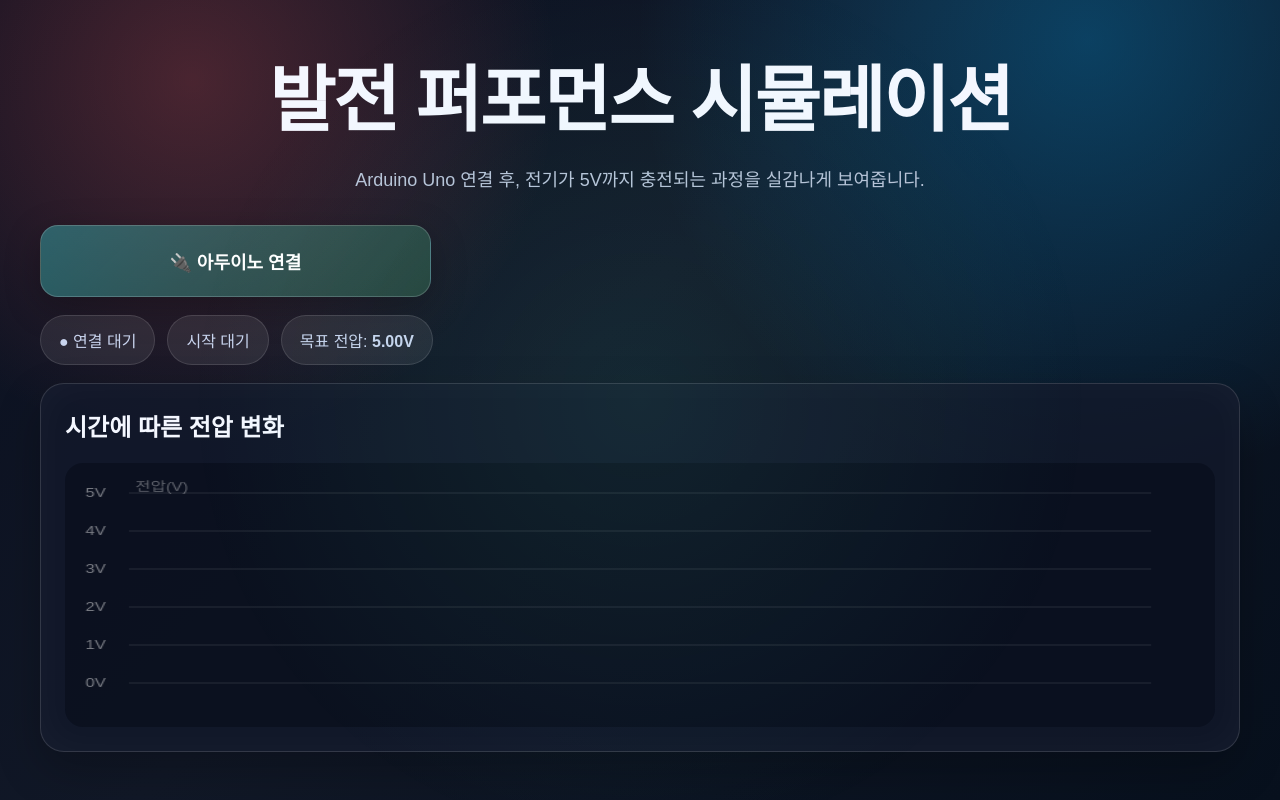
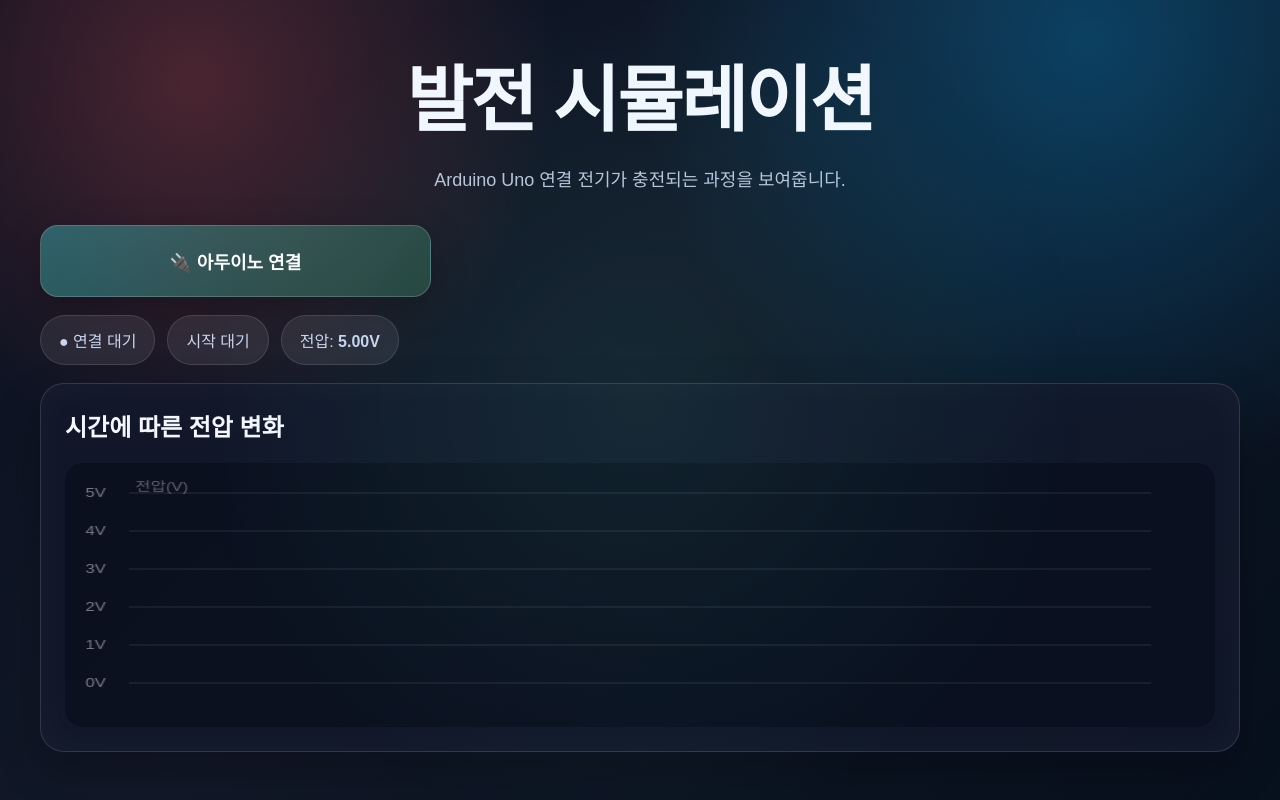
Before and after one commit to sunnnn911/BisC, a plain HTML site: page index.html in a window 1280 px wide. Drawn offline with Linux system fonts and the light colour scheme.

Commit message:
Update index.html

```diff
--- a/index.html
+++ b/index.html
@@ -3,7 +3,7 @@
   <head>
     <meta charset="UTF-8" />
     <meta name="viewport" content="width=device-width, initial-scale=1.0" />
-    <title>발전 퍼포먼스 시뮬레이션</title>
+    <title>발전 시뮬레이션</title>
     <link rel="stylesheet" href="./style.css" />
   </head>
   <body>
@@ -11,8 +11,8 @@
 
     <main class="app">
       <section class="hero">
-        <h1>발전 퍼포먼스 시뮬레이션</h1>
-        <p>Arduino Uno 연결 후, 전기가 5V까지 충전되는 과정을 실감나게 보여줍니다.</p>
+        <h1>발전 시뮬레이션</h1>
+        <p>Arduino Uno 연결 전기가 충전되는 과정을 보여줍니다.</p>
       </section>
 
       <section class="controls">
@@ -24,7 +24,7 @@
       <section id="statusBar" class="status-bar">
         <span id="connectionStatus">● 연결 대기</span>
         <span id="countStatus">시작 대기</span>
-        <span>목표 전압: <b>5.00V</b></span>
+        <span> 전압: <b>5.00V</b></span>
       </section>
 
       <section id="arduinoStage" class="stage hidden">
```
